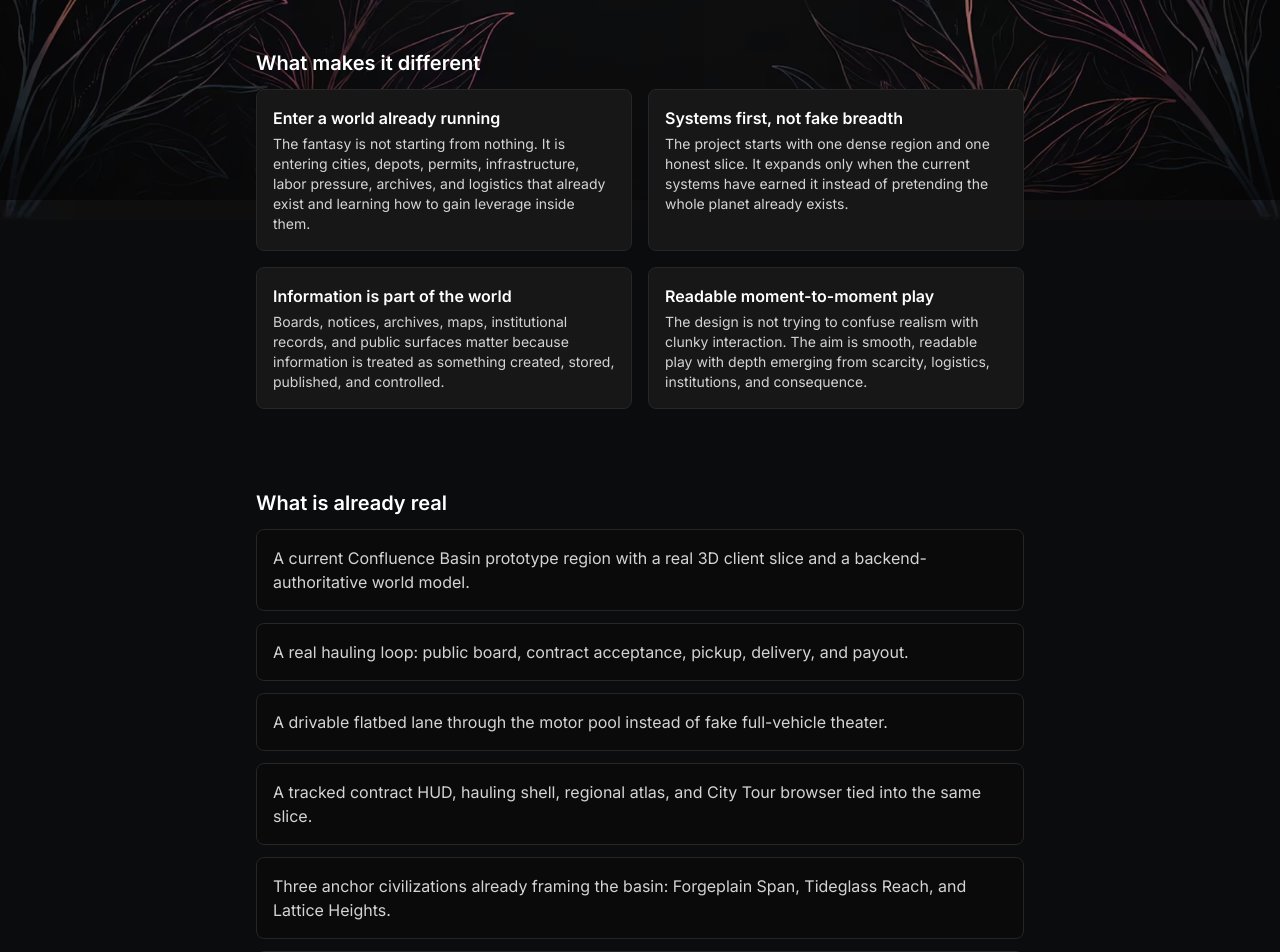
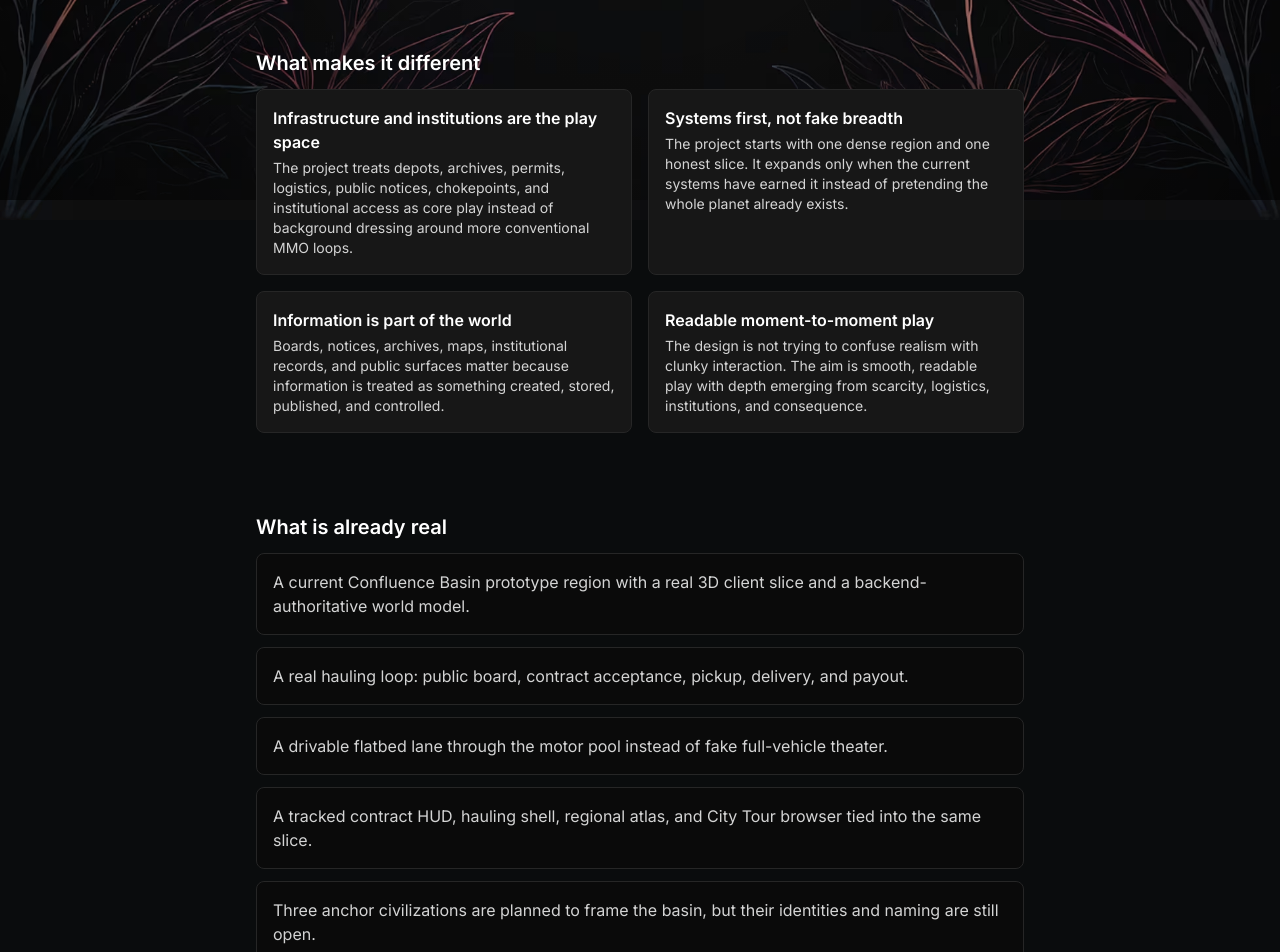
Before and after one commit to illatillmods/Bruket, a Next.js app: page /mmo in a window 1280 px wide. Shown: the part 600-1552 px from the top of the page. Built offline with nearby package versions, Linux system fonts and the light colour scheme.

Commit message:
Refine CivMMO page wording

```diff
--- a/app/mmo/page.tsx
+++ b/app/mmo/page.tsx
@@ -14,15 +14,15 @@ const proofPoints = [
   'A real hauling loop: public board, contract acceptance, pickup, delivery, and payout.',
   'A drivable flatbed lane through the motor pool instead of fake full-vehicle theater.',
   'A tracked contract HUD, hauling shell, regional atlas, and City Tour browser tied into the same slice.',
-  'Three anchor civilizations already framing the basin: Forgeplain Span, Tideglass Reach, and Lattice Heights.',
+  'Three anchor civilizations are planned to frame the basin, but their identities and naming are still open.',
   'Live prototype surfaces for markets, compliance, archives, construction, labor pressure, and institutional records.',
 ]
 
 const differences = [
   {
-    title: 'Enter a world already running',
+    title: 'Infrastructure and institutions are the play space',
     description:
-      'The fantasy is not starting from nothing. It is entering cities, depots, permits, infrastructure, labor pressure, archives, and logistics that already exist and learning how to gain leverage inside them.',
+      'The project treats depots, archives, permits, logistics, public notices, chokepoints, and institutional access as core play instead of background dressing around more conventional MMO loops.',
   },
   {
     title: 'Systems first, not fake breadth',
```
